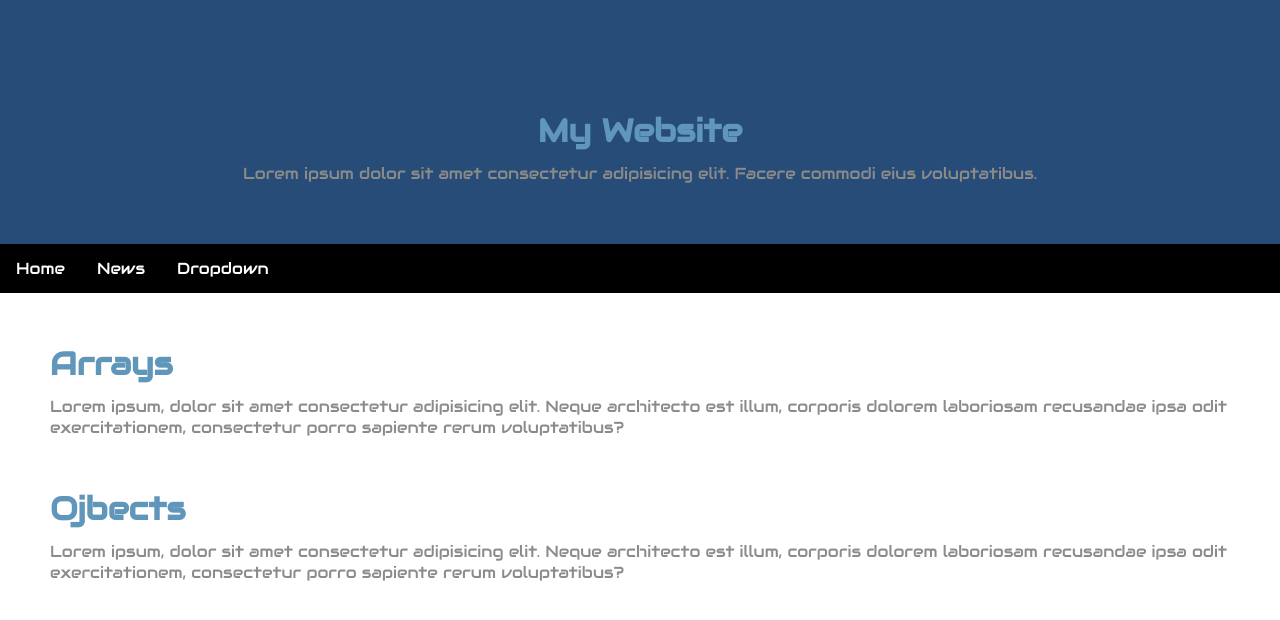
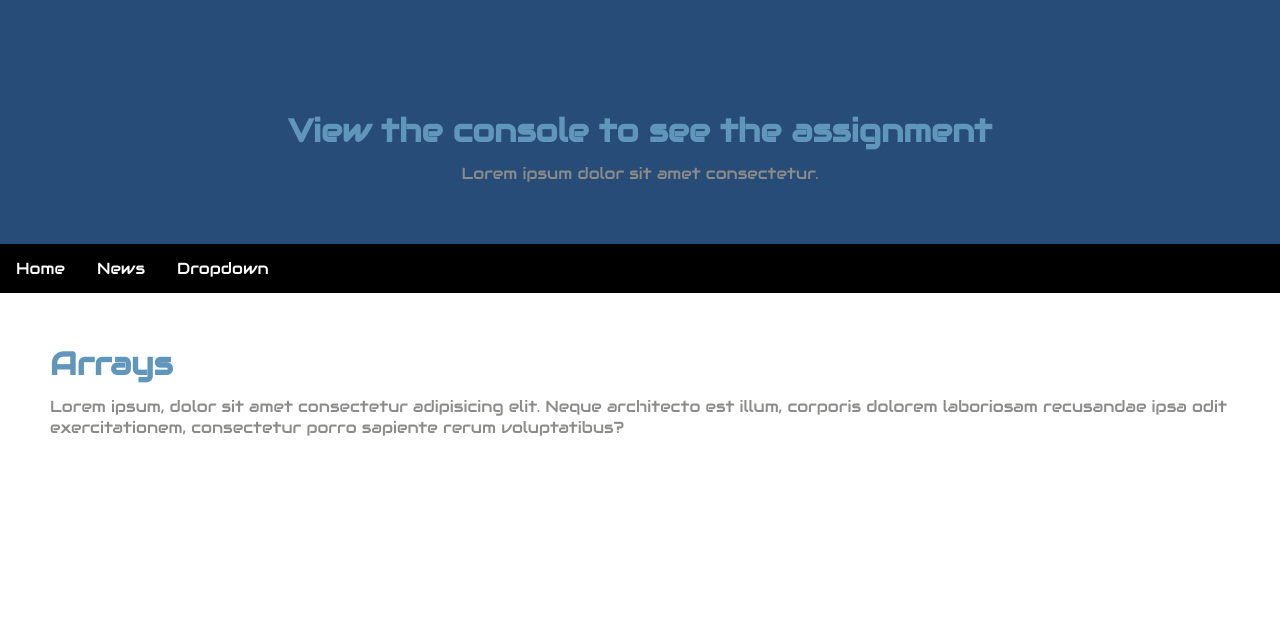
Before and after one commit to Jault1/2.3-JS-Arrays-and-Objects, a plain HTML site: page index.html in a window 1280 px wide. Drawn offline with Linux system fonts and the light colour scheme.

Commit message:
Remove some extra verbiage on page

```diff
--- a/index.html
+++ b/index.html
@@ -23,8 +23,8 @@
 
         <!-- Header -->
         <div class="header">
-            <h1>My Website</h1>
-            <p>Lorem ipsum dolor sit amet consectetur adipisicing elit. Facere commodi eius voluptatibus.</p>
+            <h1>View the console to see the assignment</h1>
+            <p>Lorem ipsum dolor sit amet consectetur.</p>
         </div>
 
         <nav>
@@ -103,9 +103,9 @@ for (let i = 0; i < fruits.length; i++) {
         recusandae ipsa odit exercitationem, consectetur porro sapiente rerum voluptatibus?</p>
 
 
-    <h1>Ojbects</h1>
+    <!-- <h1>Ojbects</h1>
     <p>Lorem ipsum, dolor sit amet consectetur adipisicing elit. Neque architecto est illum, corporis dolorem laboriosam
-        recusandae ipsa odit exercitationem, consectetur porro sapiente rerum voluptatibus?</p>
+        recusandae ipsa odit exercitationem, consectetur porro sapiente rerum voluptatibus?</p> -->
 
     <!-- <h1>Flex Box</h1>
 
```
